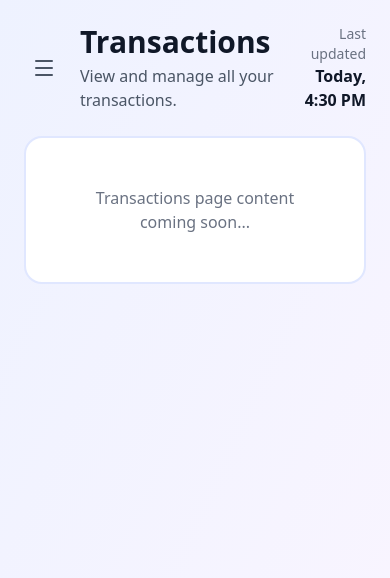
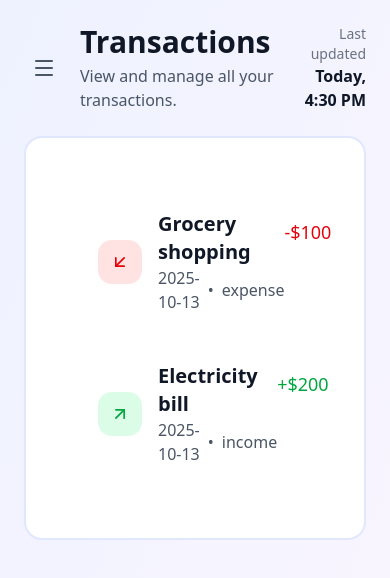
Before and after one commit to Cr12dev/finacio-saas, a React (Vite) app in the folder frontend/: page /transactions in a window 390 px wide. Shown: the top 578 px of the page. Built offline with nearby package versions, Linux system fonts and the light colour scheme; no server answers.

Commit message:
feat: Upgrade the responsive design hooks and the Transictions design

```diff
--- a/frontend/src/components/Slidebar.tsx
+++ b/frontend/src/components/Slidebar.tsx
@@ -10,10 +10,10 @@ import {
   X,
 } from 'lucide-react'
 import { useEffect, useState } from 'react'
-import { useIsMobile } from '../../hooks/useMobileDevice'
+import { useIsTablet } from '../../hooks/useMobileDevice'
 
 interface SlidebarProps {
-  /** Whether the sidebar is currently open (for mobile) */
+  /** Whether the sidebar is currently open (for mobile and tablet) */
   isOpen?: boolean
   /** Callback function to close the sidebar */
   onClose?: () => void
@@ -22,17 +22,17 @@ interface SlidebarProps {
 /**
  * Sidebar navigation component for dashboard pages.
  * Displays navigation menu items, user info, and logout option.
- * Responsive design: fixed with slide animation on mobile, static on desktop.
+ * Responsive design: fixed with slide animation on mobile and tablet, static on desktop.
  *
  * @param props - Component props
- * @param props.isOpen - Whether sidebar is open (mobile only)
+ * @param props.isOpen - Whether sidebar is open (mobile and tablet)
  * @param props.onClose - Callback to close sidebar
  * @returns JSX element containing the sidebar navigation
  */
 export default function Slidebar({ isOpen = true, onClose }: SlidebarProps) {
   const [userName, setUserName] = useState('')
   const [userEmail, setUserEmail] = useState('')
-  const isMobile = useIsMobile()
+  const isTablet = useIsTablet()
 
   useEffect(() => {
     const user = localStorage.getItem('user')
@@ -54,8 +54,8 @@ export default function Slidebar({ isOpen = true, onClose }: SlidebarProps) {
 
   return (
     <>
-      {/* Mobile overlay */}
-      {isMobile && isOpen && (
+      {/* Mobile and tablet overlay */}
+      {isTablet && isOpen && (
         <div
           className="fixed inset-0 bg-black/50 z-40 lg:hidden"
           onClick={onClose}
@@ -65,12 +65,12 @@ export default function Slidebar({ isOpen = true, onClose }: SlidebarProps) {
 
       <aside
         className={`fixed lg:relative z-50 lg:z-auto bg-white border-r border-indigo-100 min-h-screen flex flex-col transition-transform duration-300 ease-in-out ${
-          isMobile
+          isTablet
             ? isOpen
               ? 'translate-x-0'
               : '-translate-x-full'
             : 'translate-x-0'
-        } ${isMobile ? 'w-64' : 'w-64'}`}
+        } ${isTablet ? 'w-64' : 'w-64'}`}
       >
         {/* Logo */}
         <div className="p-6 border-b border-indigo-100 flex items-center justify-between">
@@ -82,7 +82,7 @@ export default function Slidebar({ isOpen = true, onClose }: SlidebarProps) {
               Finacio
             </h1>
           </div>
-          {isMobile && (
+          {isTablet && (
             <button
               type="button"
               onClick={onClose}
--- a/frontend/src/dashboard/Dashboard.tsx
+++ b/frontend/src/dashboard/Dashboard.tsx
@@ -5,7 +5,7 @@ import RecentTransactions from './components/RecentTransactions'
 import SpendingChart from './components/SpendingChart'
 import StatsCards from './components/StatsCards'
 import { useSidebar } from '../../hooks/useSidebar'
-import { useIsMobile } from '../../hooks/useMobileDevice'
+import { useIsTablet } from '../../hooks/useMobileDevice'
 
 /**
  * Dashboard page component.
@@ -17,7 +17,7 @@ import { useIsMobile } from '../../hooks/useMobileDevice'
  */
 export default function Dashboard() {
   const { isOpen, toggle, close } = useSidebar()
-  const isMobile = useIsMobile()
+  const isTablet = useIsTablet()
 
   return (
     <div className="flex h-screen bg-gradient-to-br from-indigo-50 to-purple-50">
@@ -27,7 +27,7 @@ export default function Dashboard() {
           {/* Header */}
           <div className="flex items-center justify-between">
             <div className="flex items-center gap-4">
-              {isMobile && (
+              {isTablet && (
                 <button
                   type="button"
                   onClick={toggle}
--- a/frontend/src/dashboard/Panel.tsx
+++ b/frontend/src/dashboard/Panel.tsx
@@ -1,7 +1,7 @@
 import { Menu } from 'lucide-react'
 import Slidebar from '../components/Slidebar'
 import { useSidebar } from '../../hooks/useSidebar'
-import { useIsMobile } from '../../hooks/useMobileDevice'
+import { useIsTablet } from '../../hooks/useMobileDevice'
 
 /**
  * Panel page component.
@@ -13,7 +13,7 @@ import { useIsMobile } from '../../hooks/useMobileDevice'
  */
 export default function Panel() {
   const { isOpen, toggle, close } = useSidebar()
-  const isMobile = useIsMobile()
+  const isTablet = useIsTablet()
 
   const bussinesList = [
     {
@@ -34,7 +34,7 @@ export default function Panel() {
             {/* Header */}
             <div className="flex items-center justify-between">
               <div className="flex items-center gap-4">
-                {isMobile && (
+                {isTablet && (
                   <button
                     type="button"
                     onClick={toggle}
--- a/frontend/src/dashboard/Transactions.tsx
+++ b/frontend/src/dashboard/Transactions.tsx
@@ -1,7 +1,7 @@
-import { Menu } from 'lucide-react'
+import { ArrowDownRight, ArrowUpRight, Menu } from 'lucide-react'
 import Slidebar from '../components/Slidebar'
 import { useSidebar } from '../../hooks/useSidebar'
-import { useIsMobile } from '../../hooks/useMobileDevice'
+import { useIsTablet } from '../../hooks/useMobileDevice'
 
 /**
  * Transactions page component.
@@ -12,7 +12,24 @@ import { useIsMobile } from '../../hooks/useMobileDevice'
  */
 export default function Transactions() {
   const { isOpen, toggle, close } = useSidebar()
-  const isMobile = useIsMobile()
+  const isTablet = useIsTablet()
+
+  const transactions = [
+    {
+      id: 1,
+      description: 'Grocery shopping',
+      amount: 100,
+      type: 'expense',
+      date: '2025-10-13',
+    },
+    {
+      id: 2,
+      description: 'Electricity bill',
+      amount: 200,
+      type: 'income',
+      date: '2025-10-13',
+    },
+  ]
 
   return (
     <div className="flex h-screen bg-gradient-to-br from-indigo-50 to-purple-50">
@@ -22,7 +39,7 @@ export default function Transactions() {
           {/* Header */}
           <div className="flex items-center justify-between">
             <div className="flex items-center gap-4">
-              {isMobile && (
+              {isTablet && (
                 <button
                   type="button"
                   onClick={toggle}
@@ -44,8 +61,40 @@ export default function Transactions() {
           </div>
 
           {/* Content placeholder */}
-          <div className="bg-white rounded-2xl p-12 border-2 border-indigo-100 text-center">
-            <p className="text-gray-500">Transactions page content coming soon...</p>
+          <div className="bg-white rounded-2xl p-12 border-2 border-indigo-100 text-left">
+            {transactions.length > 0 ? (
+              transactions.map((transaction, index) => (
+                <div key={index} className="bg-white rounded-2xl p-6 border-indigo-100 flex items-center">
+                  <div
+                    className={`p-3 rounded-xl ${
+                      transaction.type === 'income' ? 'bg-green-100' : 'bg-red-100'
+                    }`}
+                  >
+                    {transaction.type === 'income' ? (
+                      <ArrowUpRight className="w-5 h-5 text-green-600" />
+                    ) : (
+                      <ArrowDownRight className="w-5 h-5 text-red-600 -scale-x-100" />
+                    )}
+                  </div>
+                  <div className="ml-4 flex justify-between w-full">
+                    <div>
+                      <h2 className="text-xl font-bold text-gray-900">{transaction.description}</h2>
+                      <div className="flex items-center gap-2">
+                        <p className="text-gray-600">{transaction.date}</p>
+                        <p className="text-gray-600">•</p>
+                        <p className="text-gray-600">{transaction.type}</p>
+                      </div>
+                    </div>
+                    <p className={`text-gray-600 mt-2 text-lg ${transaction.type === 'income' ? 'text-green-600' : 'text-red-600'}`}>
+                      {transaction.type === 'income' ? '+' : '-'}${transaction.amount}
+                    </p>
+                  </div>
+
+                </div>
+              ))
+            ) : (
+              <p className="text-gray-500">No transactions found</p>
+            )}
           </div>
         </div>
       </main>
```
Also changed, not shown: frontend/hooks/useMobileDevice.ts (+38 -0 lines).
